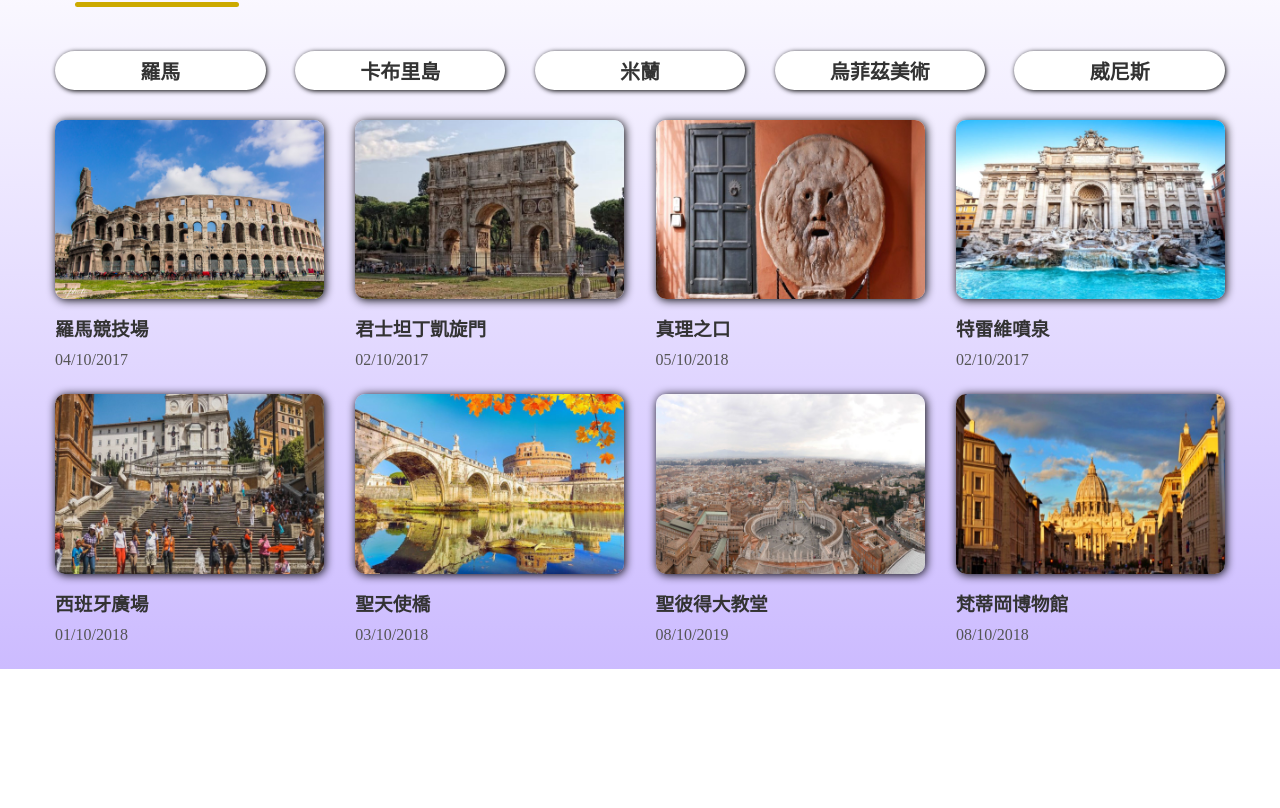
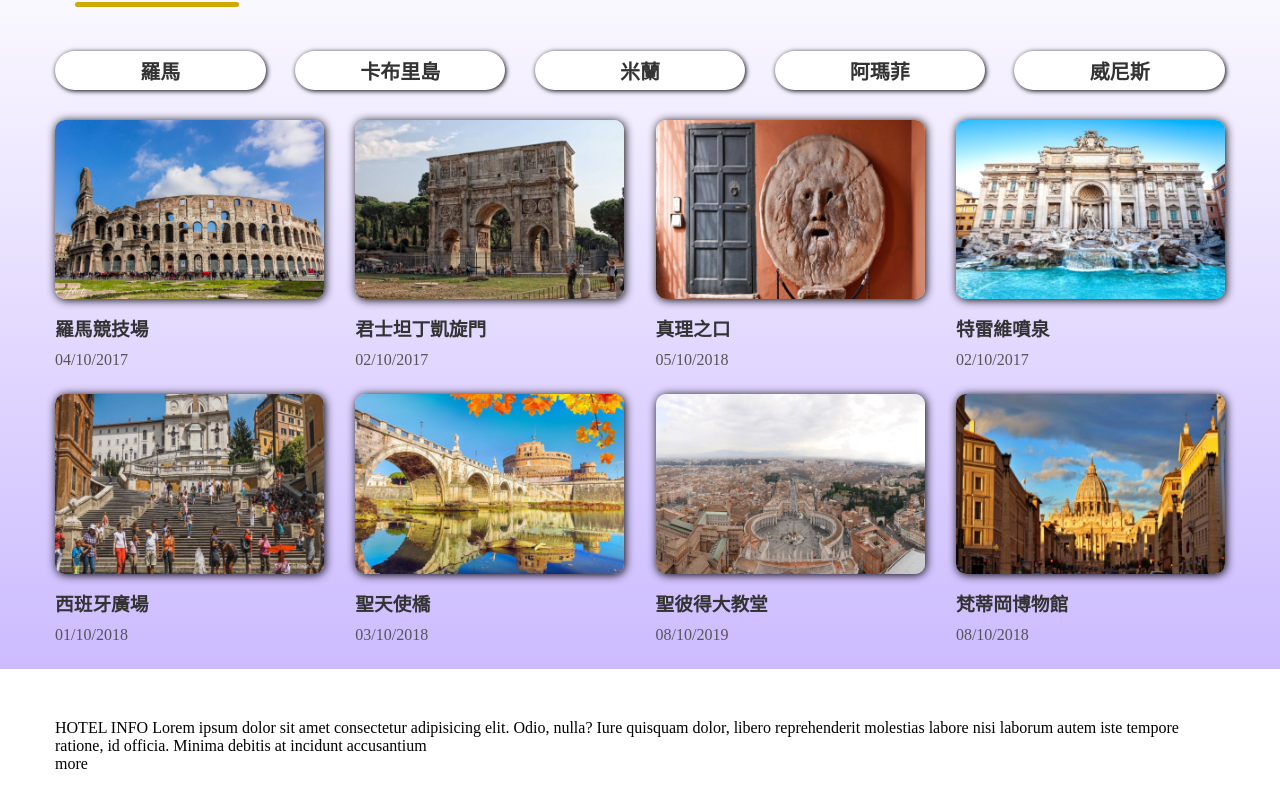
Before and after one commit to Kunfc/newStart, a plain HTML site: page demo/demoPage/義大利/index.html in a window 1280 px wide. Shown: the part 650-1458 px from the top of the page. Before the commit the page ends 1369 px from the top, so only its background shows below. Drawn offline with Linux system fonts and the light colour scheme.

Commit message:
Update index.html

```diff
--- a/demo/demoPage/義大利/index.html
+++ b/demo/demoPage/義大利/index.html
@@ -66,7 +66,7 @@
                     <li id="rome"><h2>羅馬</h2></li>
                     <li id="capri"><h2>卡布里島</h2></li>
                     <li id="milan"><h2>米蘭</h2></li>
-                    <li><h2>烏菲茲美術</h2></li>
+                    <li id="Amalfa"><h2>阿瑪菲</h2></li>
                     <li id="venice"><h2>威尼斯</h2></li>
                 </ul>
                 <div class="itemGroup">
@@ -82,6 +82,16 @@
 
     <div class="hotel">
         <div class="container">
+            <div class="content">
+                <div class="txt">
+                    <span>HOTEL INFO</span>
+                    <span>Lorem ipsum dolor sit amet consectetur adipisicing elit. Odio, nulla? Iure quisquam dolor, libero reprehenderit molestias labore nisi laborum autem iste tempore ratione, id officia. Minima debitis at incidunt accusantium</span>
+                </div>
+                <span>more</span>
+                <div class="pic">
+                    <img src="#" alt="">
+                </div>
+            </div>
 
         </div>
     </div>
```
